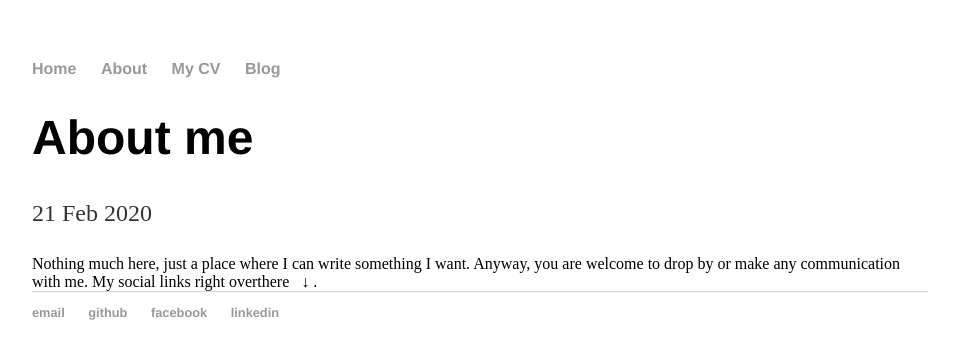
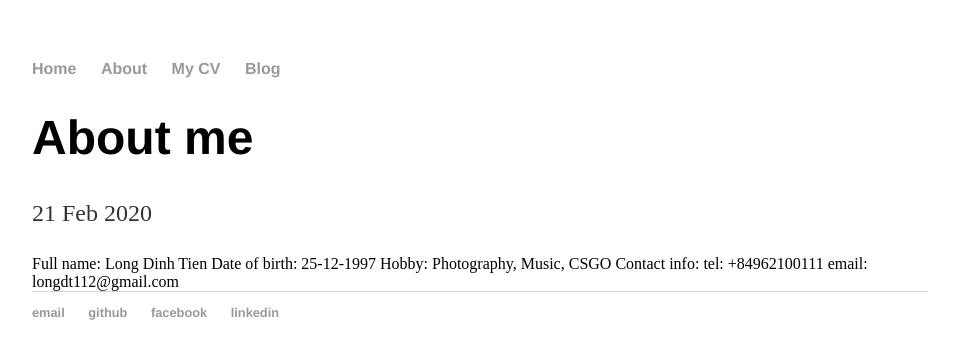
Before and after one commit to tld2512/tld2512.github.io, a Jekyll site: the page built from about/index.html, in a window 1280 px wide. Shown: the top 359 px of the page, without its empty margins (160-1119 px from the left). Built offline with Jekyll 4.4.1, drawn with Linux system fonts in a browser that asks for light colours.

Commit message:
update about page

```diff
--- a/about/index.html
+++ b/about/index.html
@@ -4,5 +4,9 @@ title: "About me"
 date: 2020-02-21
 ---
 
-Nothing much here, just a place where I can write something I want.
-Anyway, you are welcome to drop by or make any communication with me. My social links right overthere   ↓ .
+Full name: Long Dinh Tien
+Date of birth: 25-12-1997
+Hobby: Photography, Music, CSGO
+Contact info:
+    tel: +84962100111
+    email: longdt112@gmail.com
```
